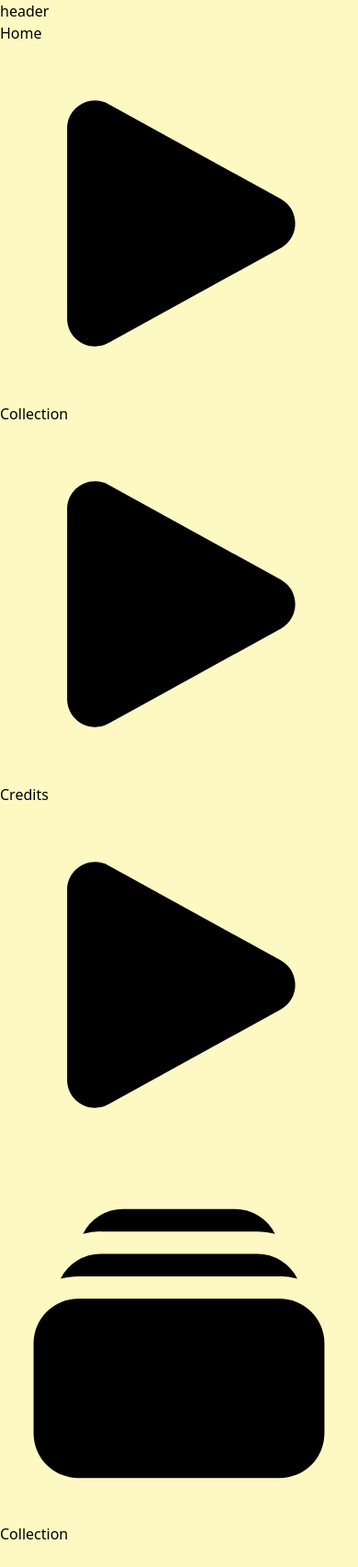
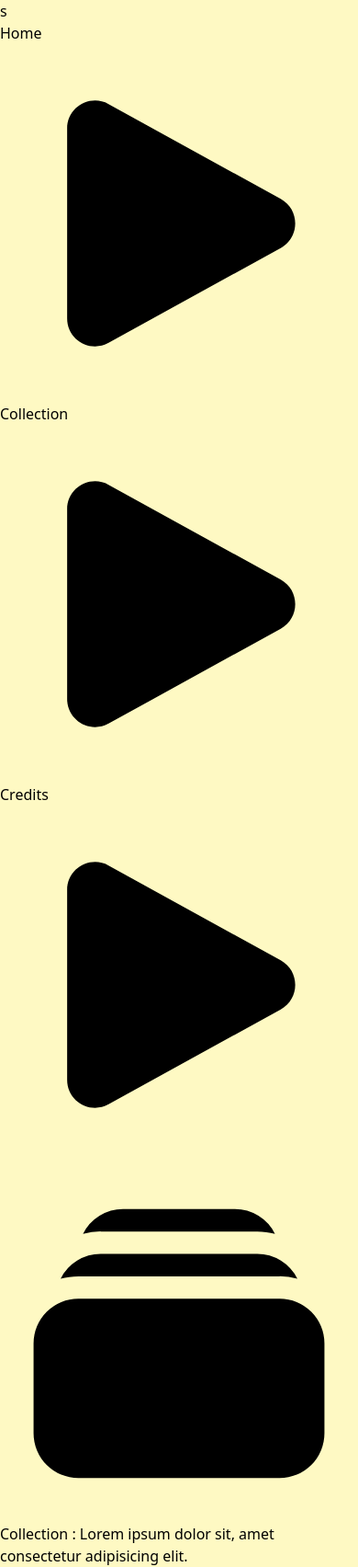
Before and after one commit to fwedwicc/pixelore, a React (Vite) app: page /collection in a window 390 px wide. Shown: the whole page at 92% size. Before the commit the page ends 1680 px from the top, so only its background shows below. Built offline with nearby package versions, Linux system fonts and the light colour scheme.

Commit message:
Refactor App, Header, Nav, and Collection components for improved layout and styling; adjust padding and border properties for better visual consistency

```diff
--- a/src/App.jsx
+++ b/src/App.jsx
@@ -7,13 +7,13 @@ import { BrowserRouter, Routes, Route } from 'react-router-dom'
 const App = () => {
   return (
     <>
-      <main className='border md:p-6 p-3 md:px-36 px-3 md:h-screen h-auto flex justify-center items-center'>
+      <main className='border md:p-6 p-3 lg:px-36 md:px-12 px-3 md:h-screen h-auto flex justify-center items-center'>
         <div className='relative h-[95%] w-[100%]'>
-          <section className='md:absolute sticky top-0 bg-yellow-100 w-full space-y-1'>
+          <section className='md:absolute sticky top-0 bg-yellow-100 w-full space-y-[2px]'>
             <Header />
             <Nav />
           </section>
-          <section className='md:pt-[12.9rem] pt-0 w-full overflow-y-auto custom-scrollbar h-full bg-yellow-100/60 border-t-0 border-2 border-amber-500/80'>
+          <section className='md:pt-[12.8rem] pt-0 w-full overflow-y-auto custom-scrollbar h-full bg-yellow-100/60 border-t-0 border-2 border-amber-500/80'>
             <div className=''>
               <Routes>
                 <Route path='/' element={<Home />} />
--- a/src/components/Header.jsx
+++ b/src/components/Header.jsx
@@ -2,8 +2,12 @@ import React from 'react'
 
 const Header = () => {
   return (
-    <article className='h-40 border border-yellow-700/40'>
-      header
+    // bg-[#fef6b2] border-4 border-yellow-200/80 ring-1 ring-amber-500
+    <article className='flex flex-col gap-1.5 md:flex-row h-40 p-1 bg-yellow-100/60 border-2 border-amber-500/80'>
+      <div className='w-full bg-[#fef6b2] border-4 border-yellow-200/80 ring-1 ring-amber-500'>
+        s
+      </div>
+      <div className='md:w-[35rem] w-full bg-[#fef6b2] border-4 border-yellow-200/80 ring-1 ring-amber-500'></div>
     </article>
   )
 }
--- a/src/components/Nav.jsx
+++ b/src/components/Nav.jsx
@@ -9,7 +9,7 @@ const Nav = () => {
   const linkStyles = 'inline-flex items-center gap-1 px-3 py-1.5 bg-yellow-700 text-yellow-100 border-yellow-900 pixel-font'
 
   return (
-    <div className='flex gap-1 border border-yellow-700/40 p-1'>
+    <div className='flex gap-1 py-1 border-b-2 border-amber-500/80'>
       <Link to={'/'} className={`${pathname === '/' ? activeLink : defaultLink} ${linkStyles}`}>
         Home
         <svg xmlns="http://www.w3.org/2000/svg" viewBox="0 0 24 24" fill="currentColor" className={`${pathname === '/' ? 'rotate-90' : ''} size-3`}>
--- a/src/pages/Collection.jsx
+++ b/src/pages/Collection.jsx
@@ -30,7 +30,7 @@ const Collection = () => {
           </svg>
         </div>
         <div className="flex items-center px-1 w-full bg-yellow-200 border-4 border-yellow-300/50 ring-1 ring-amber-500 text-yellow-800">
-          <p className='pixel-font text-[10px] leading-none'>Collection</p>
+          <p className='pixel-font text-[10px] leading-none'>Collection : <span className='text-yellow-600'>Lorem ipsum dolor sit, amet consectetur adipisicing elit. </span></p>
         </div>
       </div>
       <div className="p-3 pt-[19px] bg-[#fef6b2] border-4 border-yellow-200/80 ring-1 ring-amber-500">
```
